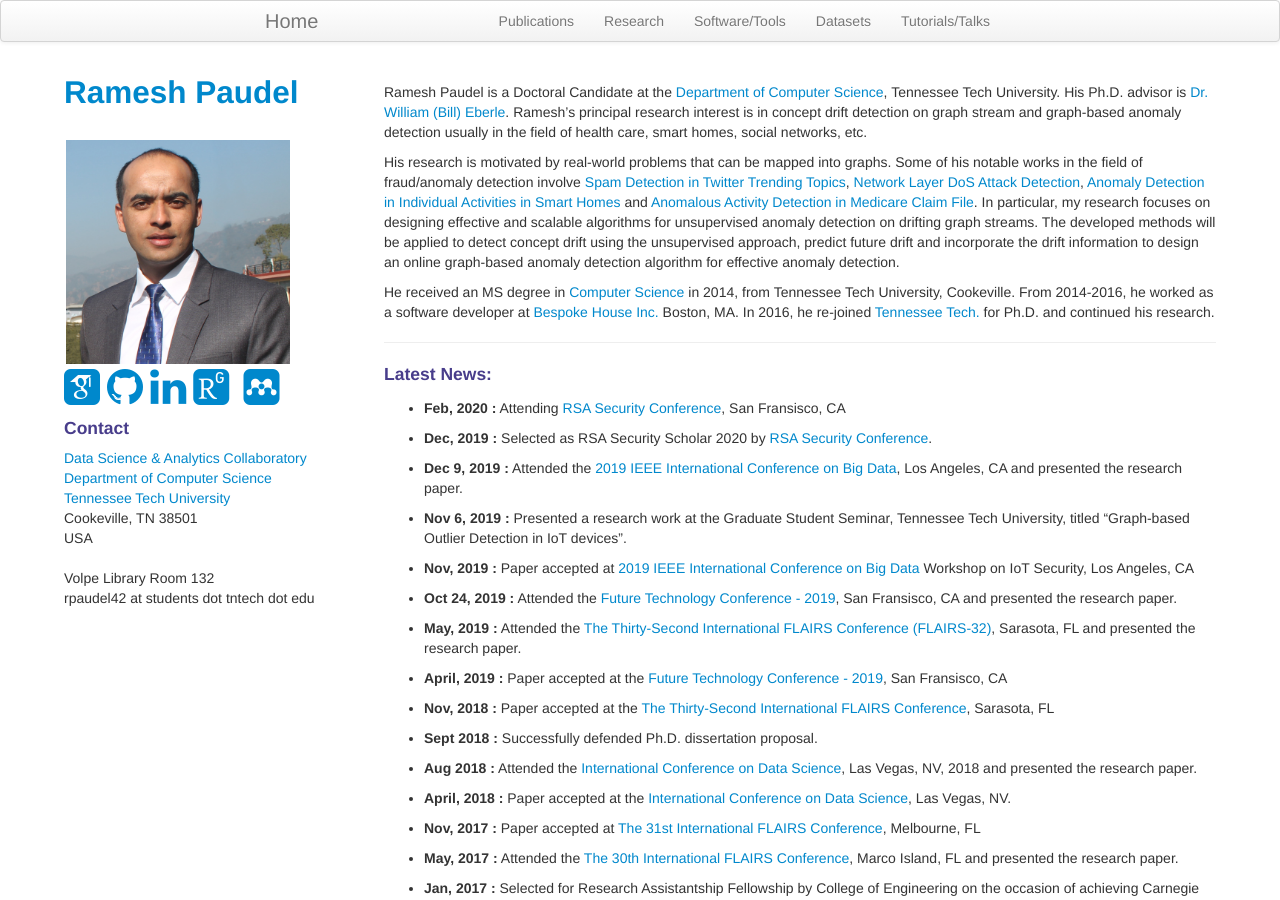
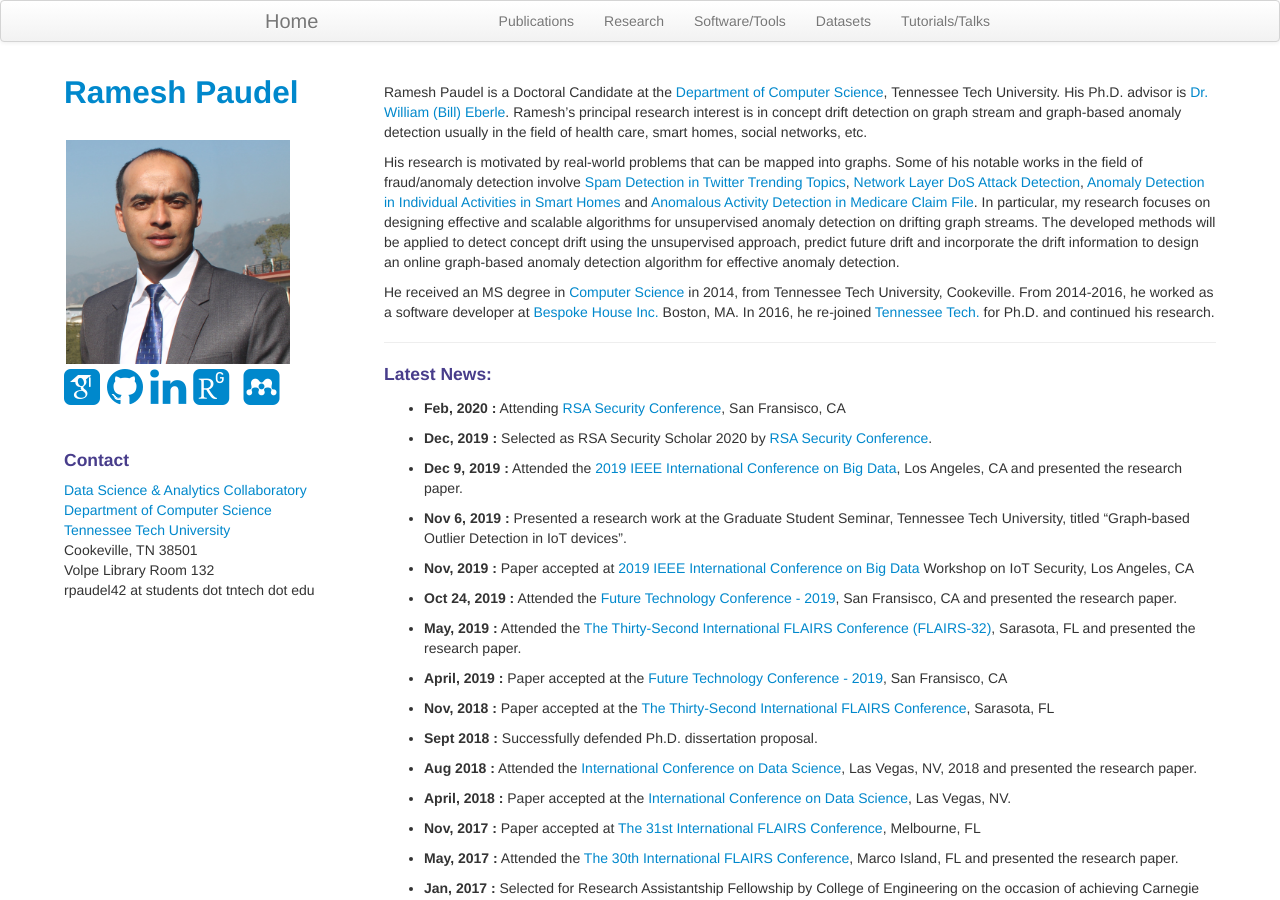
Before and after one commit to rpaudel42/rpaudel42.github.io, a Jekyll site: the page built from index.md, in a window 1280 px wide. Built offline with Jekyll 4.4.1, drawn with Linux system fonts in a browser that asks for light colours; nearby versions of some CDN libraries; some web fonts are replaced.

```diff
--- a/_includes/themes/twitter/default.html
+++ b/_includes/themes/twitter/default.html
@@ -79,8 +79,6 @@
               <a href="https://www.tntech.edu/engineering/departments/csc/">Department of Computer Science</a><br/>
               <a href="https://www.tntech.edu">Tennessee Tech University</a><br/>
               Cookeville, TN 38501<br/>
-              USA<br/><br/>
-
               <div id="hide_email">
                 <b>Office : </b> Volpe Library Room 132 </br>
                 <b>Email : </b> rpaudel42 at students dot tntech dot edu
--- a/assets/themes/twitter/css/style.css
+++ b/assets/themes/twitter/css/style.css
@@ -25,6 +25,7 @@
 }
 
 .container-contact{
+  margin-top: 3em;
   width: 100%;
 }
 .container-narrow > hr {
@@ -124,7 +125,7 @@
 }
 
 professonal-link {
-  margin-top: 25px;
+  margin-top: 3em;
   list-style: none;
   padding: 0;
   background: #f4f4f4;
```
